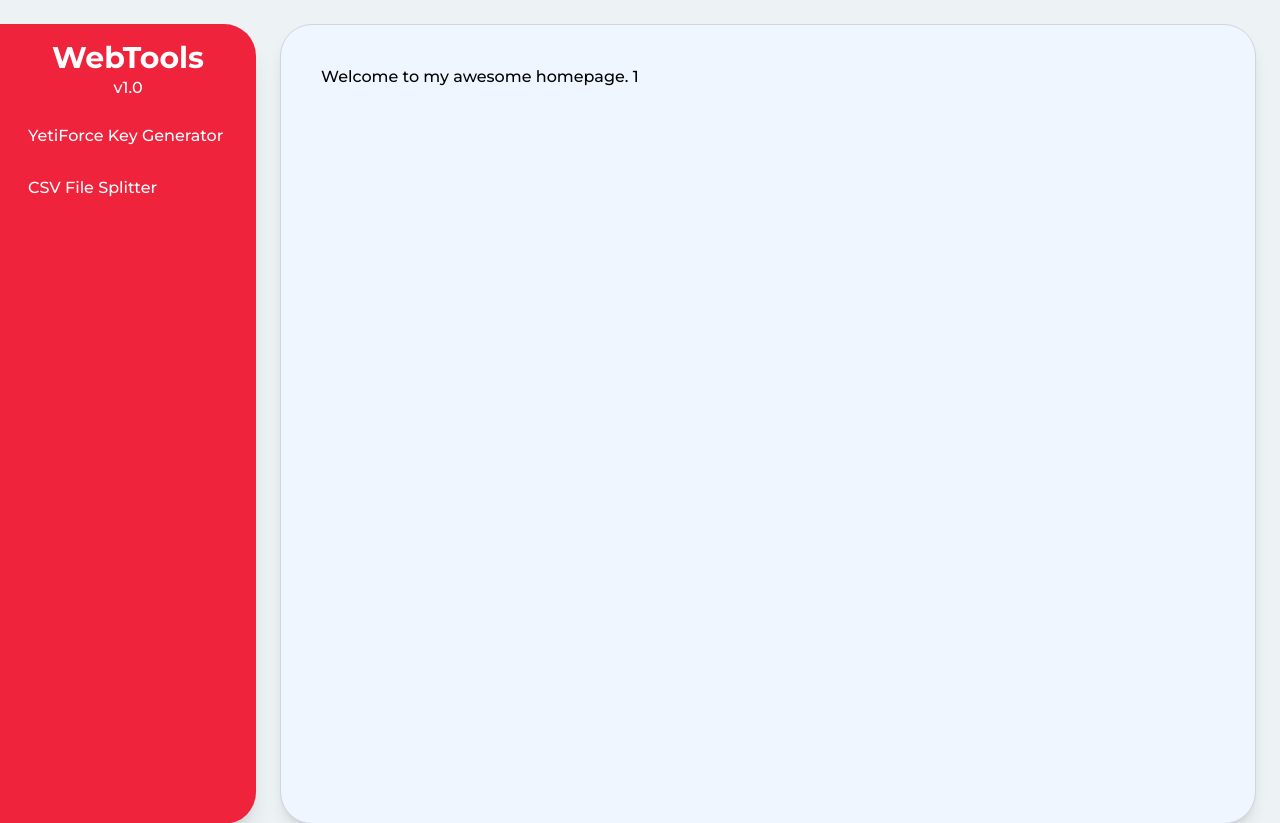
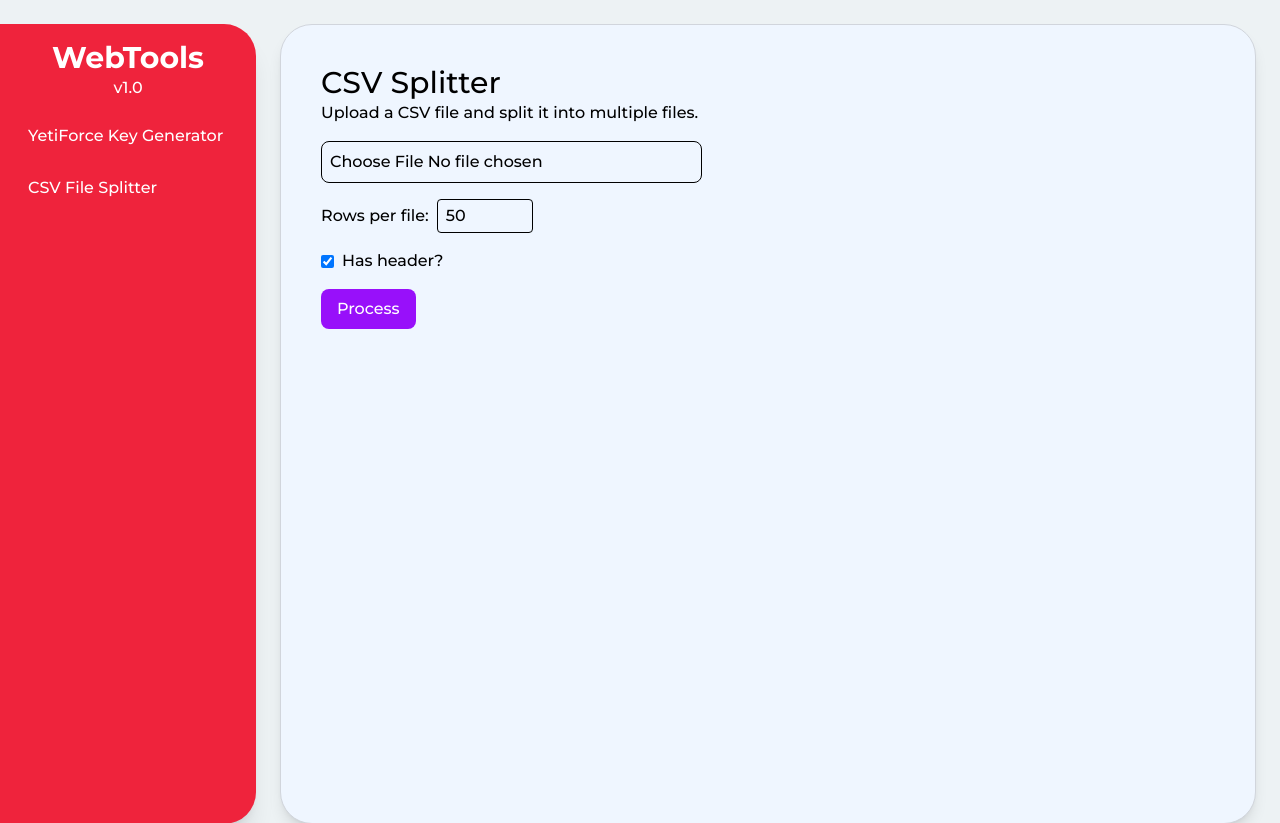
Before and after one commit to nihilne/WebTools, a Flask app: page /csvsplitter in a window 1280 px wide. Shown: the top 823 px of the page. Run offline with Flask 3, Linux system fonts and the light colour scheme; style sheets or scripts are compiled from the project's sources.

Commit message:
feat: create csv splitter tool

```diff
--- a/app/routes/main.py
+++ b/app/routes/main.py
@@ -1,5 +1,7 @@
-from flask import Blueprint, render_template, request
+from flask import Blueprint, render_template, request, send_file
+
 from app.services.yf_keygen_service import YFKeygenService
+from app.services.csv_splitter_service import CsvSplitterService
 
 main = Blueprint("main", __name__)
 
@@ -31,3 +33,26 @@ def yfkeygen_generate():
 @main.route("/csvsplitter")
 def csvsplitter():
     return render_template("csvsplitter.html")
+
+
+@main.route("/csvsplitter/upload", methods=["POST"])
+def csvsplitter_upload():
+    file = request.files.get("file")
+    has_header = request.form.get("has_header") == "1"
+    chunk_size = int(request.form.get("chunk_size", 50))
+
+    if not file:
+        return {"error": "No file provided"}, 400
+
+    if not CsvSplitterService.allowed_file(file.filename):
+        return {"error": "Invalid file type"}, 400
+
+    processed_file = CsvSplitterService.split_file_to_zip(file, chunk_size, has_header)
+    response = send_file(
+        processed_file,
+        mimetype="application/zip",
+        as_attachment=True,
+        download_name="csv_files.zip",
+    )
+    response.headers["HX-Trigger"] = "downloadReady"
+    return response
--- a/app/templates/csvsplitter.html
+++ b/app/templates/csvsplitter.html
@@ -1,7 +1,22 @@
 {% extends "base.html" %}
-{% block title %}Home{% endblock %}
+{% block title %}CSV Splitter{% endblock %}
 {% block content %}
-<p>
-    Welcome to my awesome homepage. 1
-</p>
+<h1 class="text-3xl">CSV Splitter</h1>
+<p>Upload a CSV file and split it into multiple files.</p>
+<form action="/csvsplitter/upload" method="POST" enctype="multipart/form-data" class="my-4 space-y-4">
+    <input type="file" name="file" accept=".csv" class="block border p-2 rounded-lg" />
+    <label class="flex items-center gap-2">
+        <span>Rows per file:</span>
+        <input type="number" name="chunk_size" value="50" min="1" class="border rounded px-2 py-1 w-24">
+    </label>
+    <label class="flex items-center gap-2">
+        <input type="checkbox" name="has_header" value="1" checked>
+        <span>Has header?</span>
+    </label>
+    <button type="submit"
+        class="cursor-pointer px-4 py-2 bg-purple-600 text-white rounded-lg hover:scale-105 transition">
+        Process
+    </button>
+</form>
+<div id="output" class="my-4"></div>
 {% endblock %}
```
Also changed, not shown: app/services/csv_splitter_service.py (added, +50 -0 lines).
